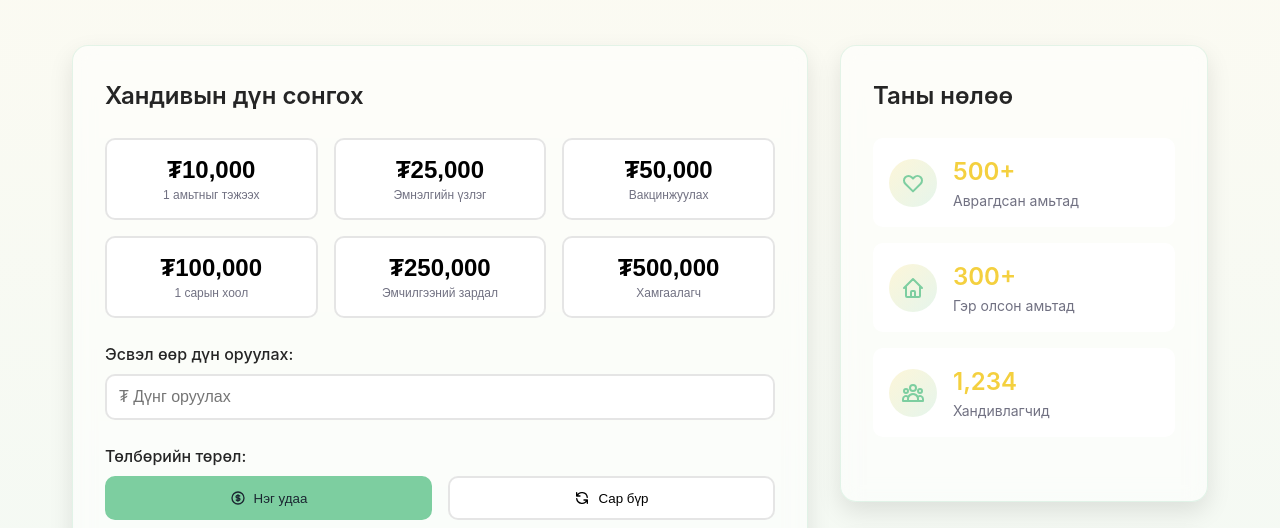
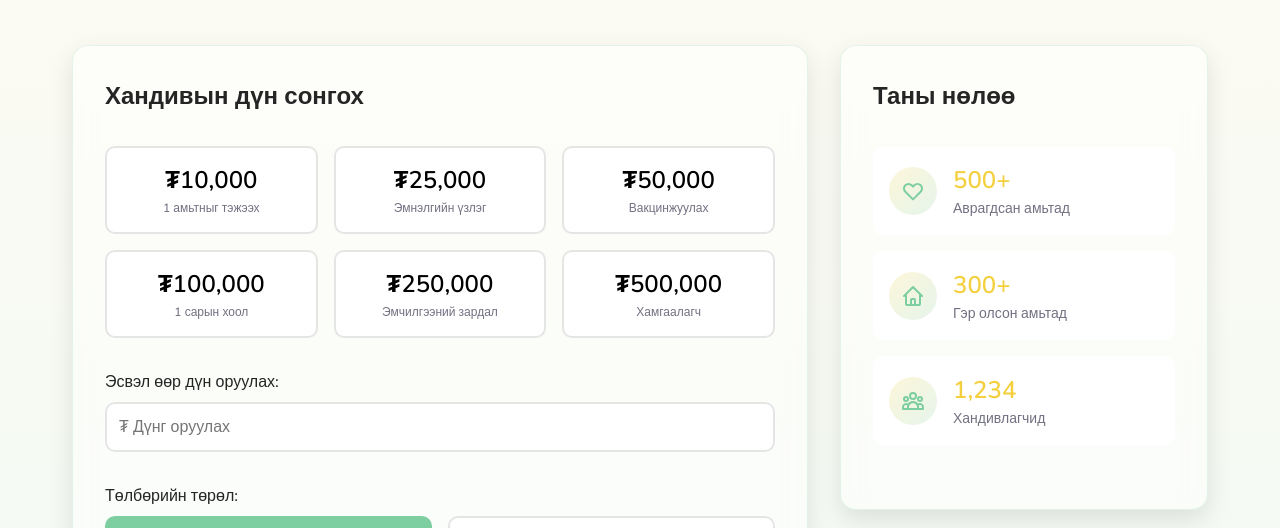
Before and after one commit to enxlun/PET-CARE, a plain HTML site: page handiv/handiv.html in a window 1280 px wide. Shown: the part 290-818 px from the top of the page. Drawn offline with nearby package versions, Linux system fonts and the light colour scheme; a script that the page names is missing; files whose address does not match are found by name.

Commit message:
bugdendn adilhn font ugsn

```diff
--- a/handiv/handiv.html
+++ b/handiv/handiv.html
@@ -6,6 +6,10 @@
   <title>Хандив өгөх - Амьтад Аврах</title>
   <script src="handiv.js"></script>
    <script src="../comp/header.js"></script>
+   <link rel="stylesheet" href="../styles.css">
+   <link rel="preconnect" href="https://fonts.googleapis.com">
+  <link rel="preconnect" href="https://fonts.gstatic.com" crossorigin>
+  <link href="https://fonts.googleapis.com/css2?family=Nunito:ital,wght@0,200..1000;1,200..1000&display=swap" rel="stylesheet">
   <style>
     * {
       margin: 0;
```
Also changed, not shown: archlah/archlah.html (+3 -0 lines), urchleh/urchleh.html (+3 -0 lines), comp/donatebutton.js (line endings or trailing spaces).
